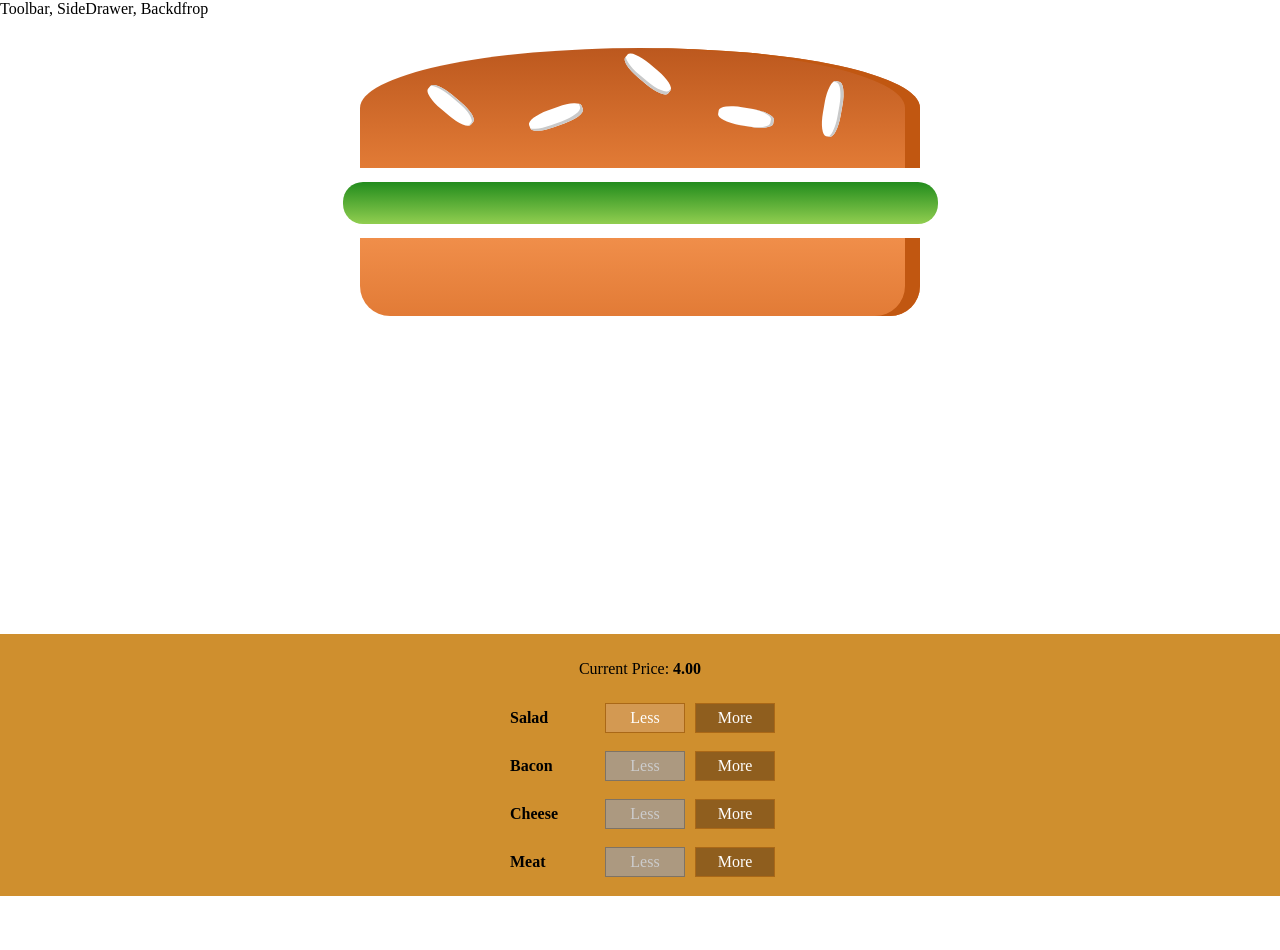
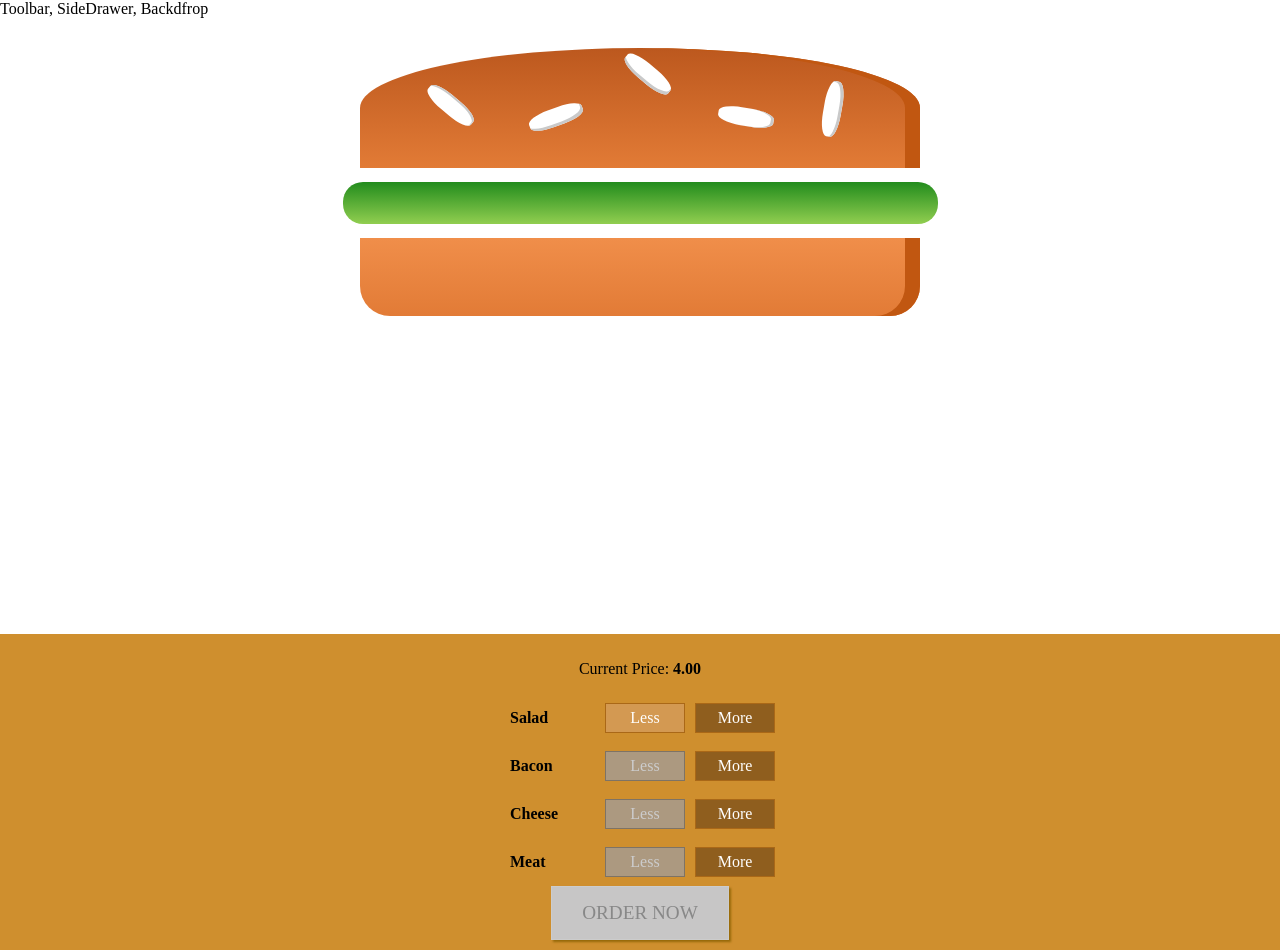
Before and after one commit to naman3112/Burger-ordering, a React (Create React App) app: page / in a window 1280 px wide. Before the commit the page ends 896 px from the top, so only its background shows below. Built offline with nearby package versions, Linux system fonts and the light colour scheme; a web font is replaced by a local one.

Commit message:
added book now button with functionality

```diff
--- a/src/components/Burger/BuildControls/BuildControls.js
+++ b/src/components/Burger/BuildControls/BuildControls.js
@@ -22,7 +22,10 @@
              disabled={props.disabled[ctrl.type]}
              />
         ))}
-        {console.log(controls)}
+        <button disabled={!props.purchasable}
+        className={classes.OrderButton} >
+
+            ORDER NOW</button>
     </div>
 );
 export default buildControls;
--- a/src/components/Burger/BuildControls/BuildControls.module.css
+++ b/src/components/Burger/BuildControls/BuildControls.module.css
@@ -8,3 +8,45 @@
     margin: auto;
     padding : 10px 0;
 }
+
+
+.OrderButton {
+    background-color: #DAD735;
+    outline: none;
+    cursor: pointer;
+    border: 1px solid #966909;
+    color: #966909;
+    font-family: inherit;
+    font-size: 1.2em;
+    padding: 15px 30px;
+    box-shadow: 2px 2px 2px #966909;
+}
+
+.OrderButton:hover, .OrderButton:active {
+    background-color: #A0DB41;
+    border: 1px solid #966909;
+    color: #966909;
+}
+
+.OrderButton:disabled {
+    background-color: #C7C6C6;
+    cursor: not-allowed;
+    border: 1px solid #ccc;
+    color: #888888;
+}
+
+.OrderButton:not(:disabled) {
+    animation: enable 0.3s linear;
+}
+
+@keyframes enable {
+    0% {
+        transform: scale(1);
+    }
+    60% {
+        transform: scale(1.1);
+    }
+    100% {
+        transform: scale(1);
+    }
+}
--- a/src/containers/BurgerBuilder/BurgerBuilder.js
+++ b/src/containers/BurgerBuilder/BurgerBuilder.js
@@ -4,7 +4,7 @@
 import BuildControls from '../../components/Burger/BuildControls/BuildControls'
 
 const INGREDIENT_PRICES={
-    salad: 0.5,
+    salad: 1,
     cheese: 0.4,
     meat: 1.3,
     bacon: 0.7
@@ -18,8 +18,23 @@
             cheese: 0,
             meat: 0
         },
-        totalPrice: 4
+        totalPrice: 4,
+        purchasable: false
     }
+
+    updatePurchaseState(ingredients){
+
+
+       const sum=Object.keys(ingredients)
+       .map(igKey=>{
+           return ingredients[igKey];
+       })
+       .reduce((sum,el)=>{
+           return sum+el;
+       },0);
+       this.setState({purchasable: sum>0},()=>{console.log("UpdatePurchese state cafllfing")})
+    }
+
 
     addIngredientHandler=(type)=>{
         const oldCount=this.state.ingredients[type];
@@ -31,7 +46,10 @@
         const priceAddition=INGREDIENT_PRICES[type];
         const oldPrice=this.state.totalPrice;
         const newPrice=oldPrice+priceAddition;
+
         this.setState({totalPrice: newPrice, ingredients: updatedIngredients})
+
+        this.updatePurchaseState(updatedIngredients);
     }
     removeIngredientHandler=(type)=>{
         const oldCount=this.state.ingredients[type];
@@ -48,8 +66,10 @@
         const oldPrice=this.state.totalPrice;
         const newPrice=oldPrice-priceDeduction;
         this.setState({totalPrice: newPrice, ingredients: updatedIngredients})
+        this.updatePurchaseState(updatedIngredients);
     }
     render(){
+        {console.log("I am rendering the new state",this.state)}
         const disabledInfo={
             ...this.state.ingredients
         }
@@ -64,6 +84,7 @@
                 ingredientRemoved={this.removeIngredientHandler}
                 disabled={disabledInfo}
                 price={this.state.totalPrice}
+                purchasable={this.state.purchasable}
               />
             </Aux>
         )
```
Also changed, not shown: 1 other file (tests, documents, lock files or other folders).
